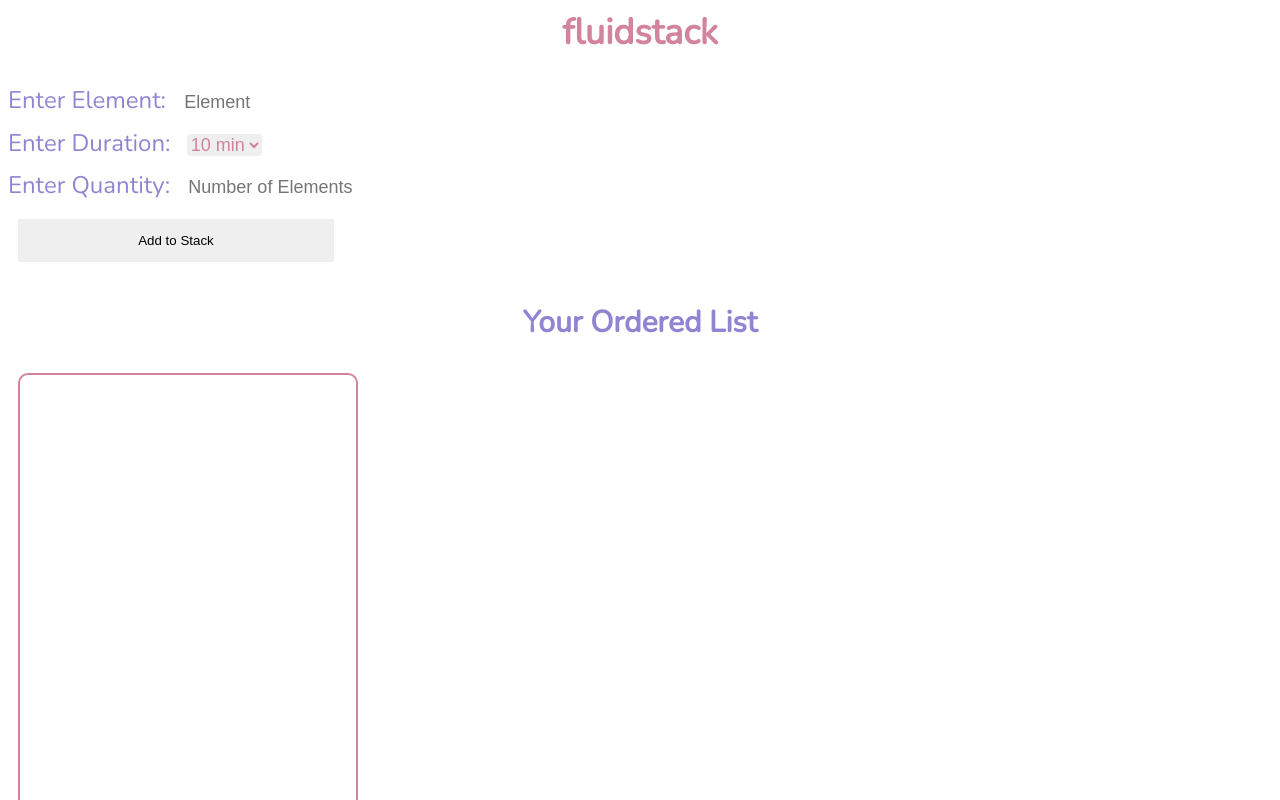
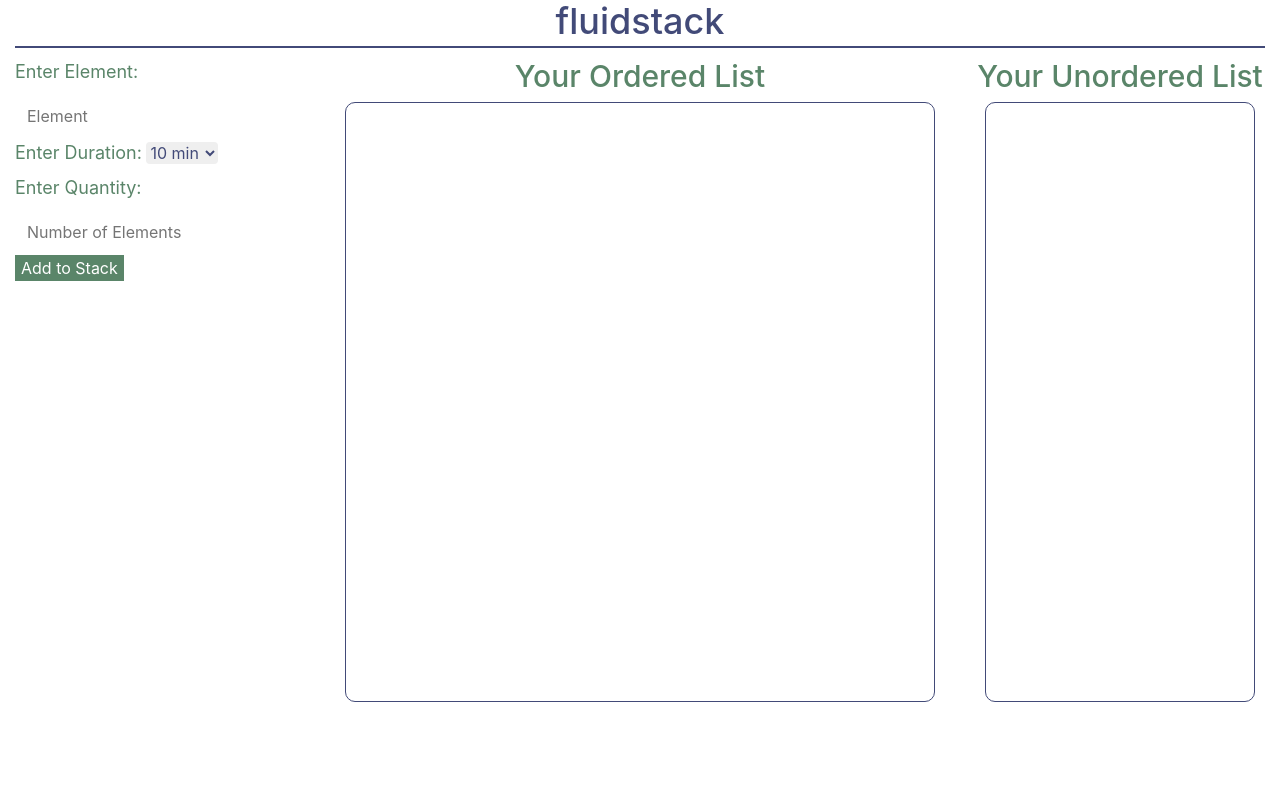
Before and after one commit to zevstravitz/FluidStack, a plain HTML site: page index.html in a window 1280 px wide. Shown: the top 800 px of the page. Drawn offline with nearby package versions, Linux system fonts and the light colour scheme.

Commit message:
finished columns...let's go, changed color scheme as well

```diff
--- a/index.html
+++ b/index.html
@@ -11,13 +11,14 @@
   <!-- Google Font -->
   <link href="https://fonts.googleapis.com/css?family=Nunito" rel="stylesheet">
 
+  <link rel="stylesheet" href="https://maxcdn.bootstrapcdn.com/bootstrap/4.0.0/css/bootstrap.min.css" integrity="sha384-Gn5384xqQ1aoWXA+058RXPxPg6fy4IWvTNh0E263XmFcJlSAwiGgFAW/dAiS6JXm" crossorigin="anonymous">
 </head>
 
 <body>
+  <div class="container-fluid">
   <h1 id="title">fluidstack</h1>
-
-  <div class="grid-container">
-    <div class="left">
+  <div class="row">
+    <div class="col-md-3">
       <label for="addtolist">Enter Element: </label>
       <input id="addtolist" type="text" placeholder="Element" />
       </br>
@@ -36,23 +37,26 @@
       <input id="quantity" type="number" placeholder="Number of Elements" />
       </br>
       <button id="add">Add to Stack</button>
-    </div>
+  </div>
 
-      <h3 class="stacks">Your Ordered List</h3>
+  <div class="col-md-6">
+    <h3 class="stacks">Your Ordered List</h3>
       <ul id="timestack1" class="connectedSortable">
       </ul>
+  </div>
 
+
+    <div class="col-md-3">
       <h3 class="stacks">Your Unordered List</h3>
       <ul id="timestack2" class="connectedSortable">
       </ul>
     </div>
-  </div>
 
 
 
-  <!-- Linking the external JS File -->
-  <script type="text/javascript" src="addtolist.js"></script>
-  <script type="text/javascript" src="sorting.js"></script>
+    <!-- Linking the external JS File -->
+    <script type="text/javascript" src="addtolist.js"></script>
+    <script type="text/javascript" src="sorting.js"></script>
 </body>
 
 </html>
--- a/style.css
+++ b/style.css
@@ -5,70 +5,72 @@ body {
 ul {
   list-style-type: none;
   border-style: solid;
-  border-width: 2px;
-  border-color: #d3849d;
+  border-width: 1px;
+  border-color: #424a78;
   padding: 10px;
   border-radius: 10px;
   margin: 10px;
-  width: 25%;
-  height: 500px;
+  height: 600px;
   overflow-y: scroll;
 }
 
 li {
   margin: 5px;
-  border-color: #d3849d;
   text-align: center;
-  background-color: #d3849d;
+  background-color: #898eab;
   border-radius: 10px;
   padding: 10px;
 }
 
 input[type=text], select {
-  color: #d3849d;
+  color: #424a78;
   border-radius: 4px;
-  font-size: 18px;
+  font-size: 16px;
   border: 10px;
   margin: 10px;
 }
 
 input[type=number] {
-  color: #d3849d;
+  color: #424a78;
   border-radius: 4px;
-  font-size: 18px;
+  font-size: 16px;
   border: 10px;
   margin: 10px;
 }
 
 button {
-  width: 25%;
-  padding: 14px 20px;
-  margin: 10px;
   border: none;
   cursor: pointer;
+  border-radius: 4px;
+  background-color: #5a8569;
+  color: white;
+
 }
 
 button:hover {
-  width: 25%;
-  padding: 14px 20px;
-  margin: 10px;
   border: none;
   cursor: pointer;
+  border-radius: 4px;
+  background-color: #98b3a1;
+  color: white;
 }
 
 label {
-  color: #9284d3;
-  font-size: 24px;
+  color: #5a8569;
+  font-size: 18px;
 }
 
 #title {
-  color: #d3849d;
+  color: #424a78;
   text-align: center;
   font-size: 36px;
+  padding-bottom: 3px;
+  border-bottom: 2px solid #424a78;
+  margin-bottom: 10px;
 }
 
 .stacks {
   font-size: 30px;
   text-align: center;
-  color: #9284d3;
+  color: #5a8569;
 }
```
